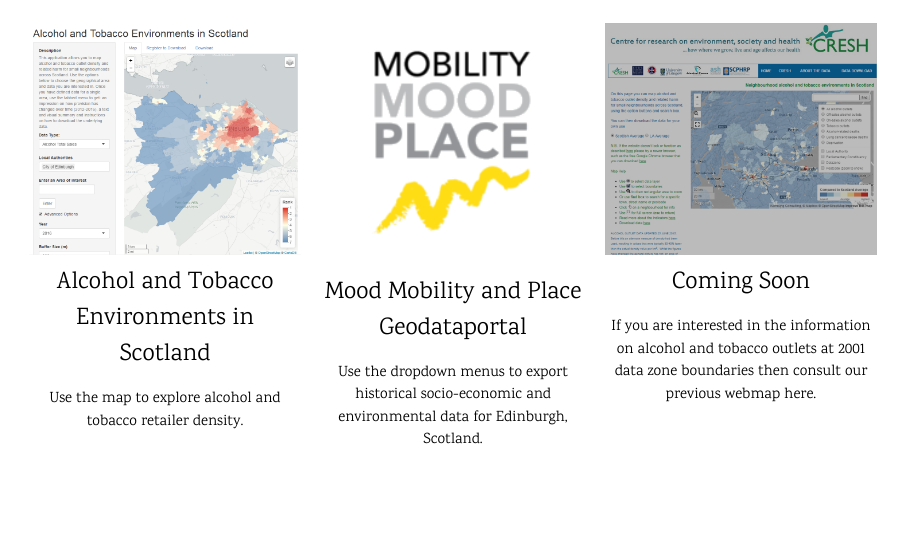
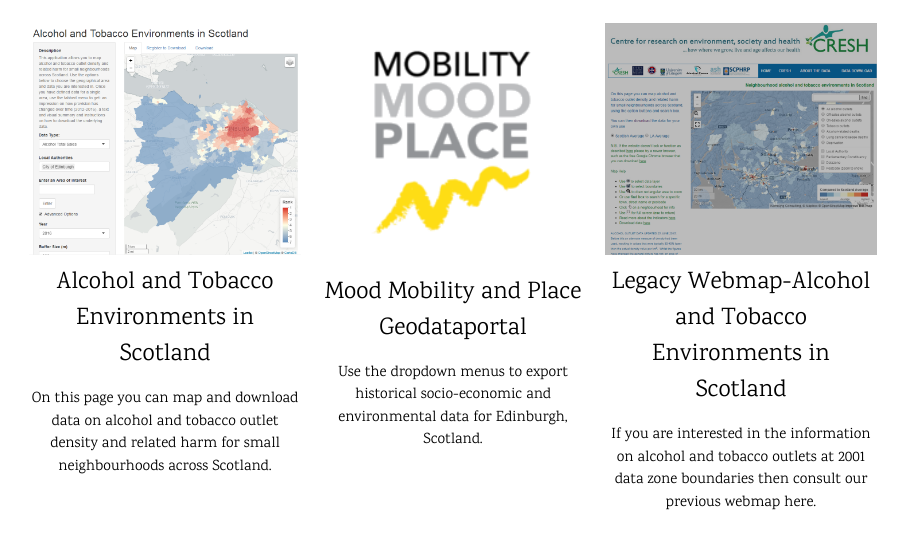
Before and after one commit to markocherrie/CRESHwebmap, a plain HTML site: page webmap/index.html in a window 1280 px wide. Shown: the part 101-650 px from the top of the page, without its empty margins (43-951 px from the left). Drawn offline with nearby package versions, Linux system fonts and the light colour scheme; files whose address does not match are found by name.

Commit message:
updated description of of legacy map

```diff
--- a/webmap/index.html
+++ b/webmap/index.html
@@ -31,7 +31,7 @@ body,h1,h2,h3,h4,h5,h6 {font-family: "Karma", sans-serif}
       <img src="images/webmaplocator.png" alt="ALCOTOB" style="width:100%">
       </a>
       <h3>Alcohol and Tobacco Environments in Scotland</h3>
-      <p>Use the map to explore alcohol and tobacco retailer density.</p>
+      <p>On this page you can map and download data on alcohol and tobacco outlet density and related harm for small neighbourhoods across Scotland.</p>
     </div>
 
 <div class="w3-quarter">
@@ -46,7 +46,7 @@ body,h1,h2,h3,h4,h5,h6 {font-family: "Karma", sans-serif}
 <a href="http://www.kecoviewer.com/">
       <img src="images/webmaplocatorOLD.png" alt="more" style="width:100%">
       </a>
-	<h3>Coming Soon</h3>
+	<h3>Legacy Webmap-Alcohol and Tobacco Environments in Scotland</h3>
 	<p>If you are interested in the information on alcohol and tobacco outlets at 2001 data zone boundaries then consult our previous webmap here.</p>
       <p></p>
       </div>
```
